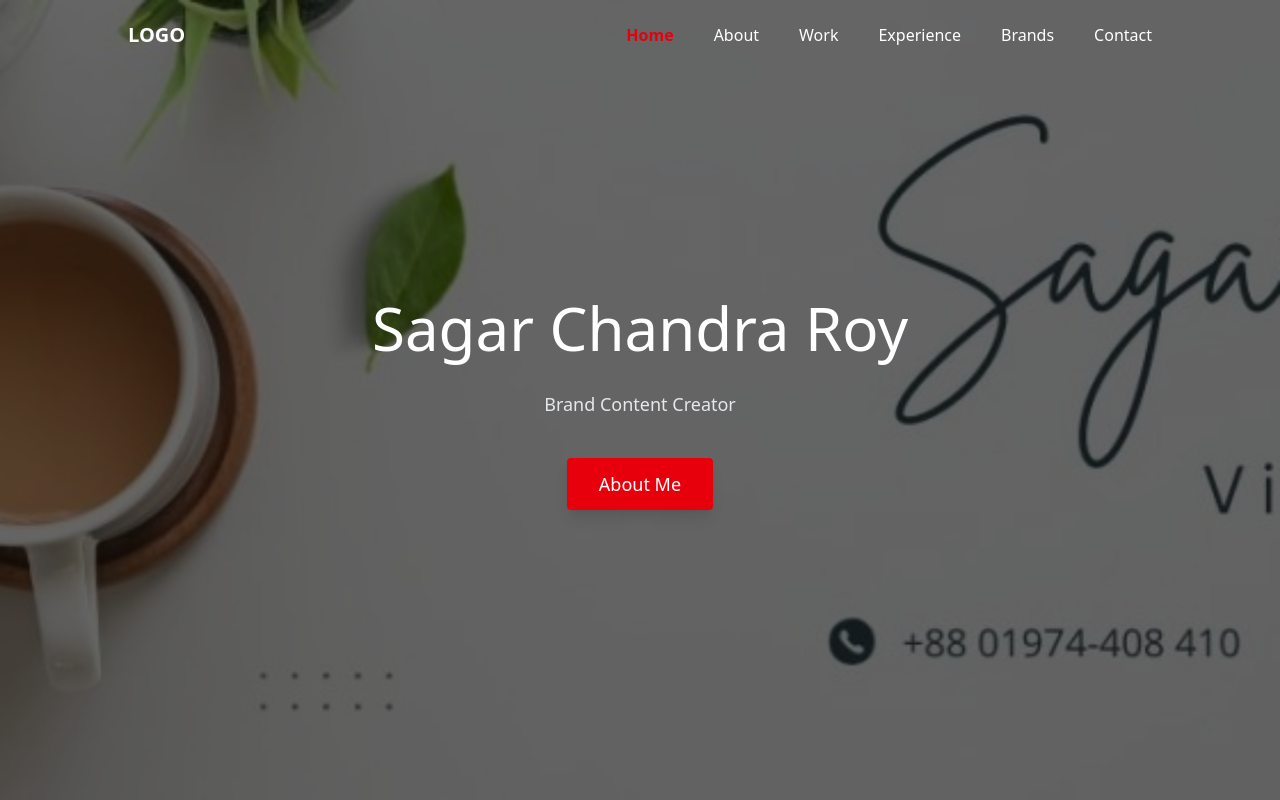
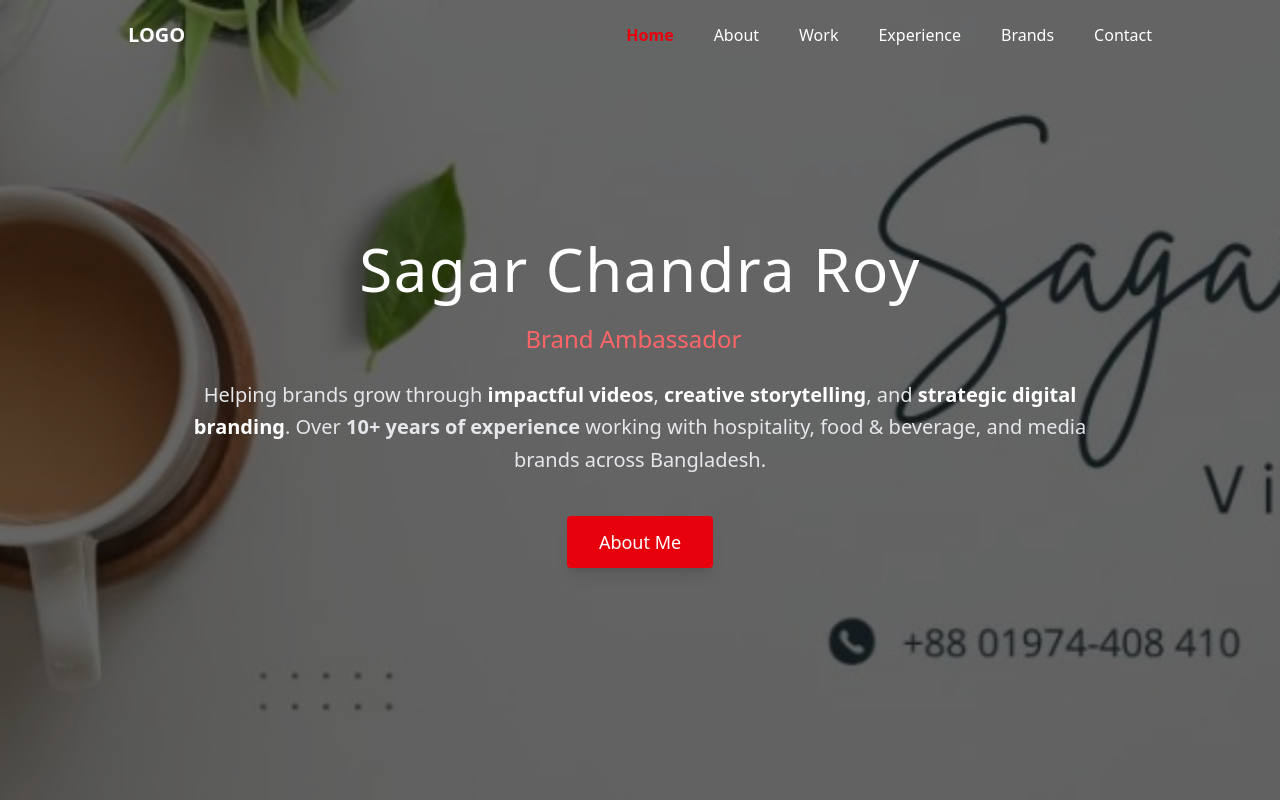
Before and after one commit to mintusikder/sajib-portfolio, a React (Vite) app: page / in a window 1280 px wide. Shown: the top 800 px of the page. Built offline with nearby package versions, Linux system fonts and the light colour scheme.

Commit message:
added  react-type-animation

```diff
--- a/index.html
+++ b/index.html
@@ -4,7 +4,7 @@
     <meta charset="UTF-8" />
     <link rel="icon" type="image/svg+xml" href="/vite.svg" />
     <meta name="viewport" content="width=device-width, initial-scale=1.0" />
-    <title>sajib-portfolio</title>
+    <title>Sagar Chandra Roy</title>
   </head>
   <body>
     <div id="root"></div>
--- a/package.json
+++ b/package.json
@@ -14,8 +14,10 @@
     "framer-motion": "^12.27.5",
     "react": "^19.2.0",
     "react-dom": "^19.2.0",
+    "react-helmet": "^6.1.0",
     "react-icons": "^5.5.0",
     "react-router": "^7.12.0",
+    "react-type-animation": "^3.2.0",
     "tailwindcss": "^4.1.18"
   },
   "devDependencies": {
--- a/src/main.jsx
+++ b/src/main.jsx
@@ -6,6 +6,9 @@ import { RouterProvider } from "react-router";
 
 createRoot(document.getElementById("root")).render(
   <StrictMode>
-    <RouterProvider router={router} />
+
+
+      <RouterProvider router={router} />
+
   </StrictMode>,
 );
--- a/src/pages/Experience.jsx
+++ b/src/pages/Experience.jsx
@@ -1,5 +1,6 @@
 // src/pages/Experience.jsx
 import React from "react";
+import { motion } from "framer-motion";
 
 const experiences = [
   {
@@ -84,6 +85,16 @@ const experiences = [
   },
 ];
 
+// Motion variants for scroll animation
+const cardVariants = {
+  hidden: { opacity: 0, y: 50 },
+  visible: {
+    opacity: 1,
+    y: 0,
+    transition: { duration: 0.6 },
+  },
+};
+
 const Experience = () => {
   return (
     <section className="px-6 md:px-16 lg:px-24 xl:px-32 py-24 bg-gray-50 min-h-screen">
@@ -94,24 +105,33 @@ const Experience = () => {
       {/* GRID LAYOUT */}
       <div className="grid grid-cols-1 md:grid-cols-2 lg:grid-cols-3 gap-8">
         {experiences.map((exp, index) => (
-          <div
+          <motion.div
             key={index}
-            className="bg-white rounded-2xl p-6 shadow-md hover:shadow-xl transition duration-300 flex flex-col"
+            className="bg-white rounded-2xl p-6 shadow-md flex flex-col transition duration-300 group hover:bg-red-50 hover:shadow-xl"
+            variants={cardVariants}
+            initial="hidden"
+            whileInView="visible"
+            viewport={{ once: true, amount: 0.3 }}
+            whileHover={{ scale: 1.05 }}
           >
-            <h2 className="text-xl font-semibold mb-2">{exp.title}</h2>
+            <h2 className="text-xl font-semibold mb-2 group-hover:text-red-600">
+              {exp.title}
+            </h2>
 
-            <p className="text-sm text-gray-500 mb-4">
-              {exp.company}
+            <p className="text-sm mb-4">
+              <span className="text-black font-medium group-hover:text-red-600">
+                {exp.company}
+              </span>
               {exp.location && ` | ${exp.location}`}
               {exp.duration && ` | ${exp.duration}`}
             </p>
 
-            <ul className="list-disc list-inside text-gray-700 space-y-2 text-sm">
+            <ul className="list-disc list-inside space-y-2 text-sm text-black group-hover:text-gray-800">
               {exp.responsibilities.map((item, i) => (
                 <li key={i}>{item}</li>
               ))}
             </ul>
-          </div>
+          </motion.div>
         ))}
       </div>
     </section>
--- a/src/pages/Home.jsx
+++ b/src/pages/Home.jsx
@@ -1,4 +1,6 @@
 import React from "react";
+import { Helmet } from "react-helmet";
+import { TypeAnimation } from "react-type-animation";
 import About from "./About";
 import aboutImg from "../assets/banner.jpeg";
 import Experience from "./Experience";
@@ -9,29 +11,70 @@ import Brands from "./Brands";
 const Home = () => {
   return (
     <>
-      {/* Hero Section */}
+      <Helmet>
+        <title>Sagar Chandra Roy | Brand Content Creator & Media Professional</title>
+        <meta
+          name="description"
+          content="Sagar Chandra Roy is a Brand Content Creator, Media Professional, and Brand Ambassador with 10+ years of experience in branding, video production, and digital storytelling."
+        />
+      </Helmet>
+
       <section
         id="home"
         className="relative min-h-screen flex items-center justify-center text-center px-4 md:px-16"
       >
-        {/* Background Image */}
         <div
           className="absolute inset-0 bg-cover bg-center"
           style={{ backgroundImage: `url(${aboutImg})` }}
         />
 
-        {/* Overlay */}
         <div className="absolute inset-0 bg-black/60" />
 
-        {/* Content */}
         <div className="relative z-10 max-w-4xl text-white">
-          <h1 className="font-berkshire text-4xl md:text-6xl leading-tight">
-            Sagar Chandra Roy
+          {/* Name */}
+          <h1 className="font-berkshire text-4xl md:text-6xl leading-tight tracking-wide">
+            <TypeAnimation
+              sequence={["Sagar Chandra Roy", 2000]}
+              speed={50}
+              wrapper="span"
+              cursor={false}
+            />
           </h1>
 
-          <p className="mt-6 text-lg text-gray-200">Brand Content Creator</p>
+          {/* Role */}
+          <p className="mt-4 text-xl md:text-2xl text-red-400 font-medium">
+            <TypeAnimation
+              sequence={[
+                "Brand Content Creator",
+                1500,
+                "Media Professional",
+                1500,
+                "Brand Ambassador",
+                1500,
+              ]}
+              speed={60}
+              repeat={Infinity}
+              wrapper="span"
+              cursor={true}
+            />
+          </p>
 
-          {/* About Me Button */}
+          {/* Description */}
+          <p className="mt-6 text-lg md:text-xl text-gray-200 leading-relaxed">
+            Helping brands grow through{" "}
+            <span className="text-white font-semibold">impactful videos</span>,{" "}
+            <span className="text-white font-semibold">
+              creative storytelling
+            </span>
+            , and{" "}
+            <span className="text-white font-semibold">
+              strategic digital branding
+            </span>
+            . Over <b>10+ years of experience</b> working with hospitality, food &
+            beverage, and media brands across Bangladesh.
+          </p>
+
+          {/* Button */}
           <div className="mt-10 flex justify-center">
             <a
               href="#about"
```
Also changed, not shown: 1 other file (tests, documents, lock files or other folders).
